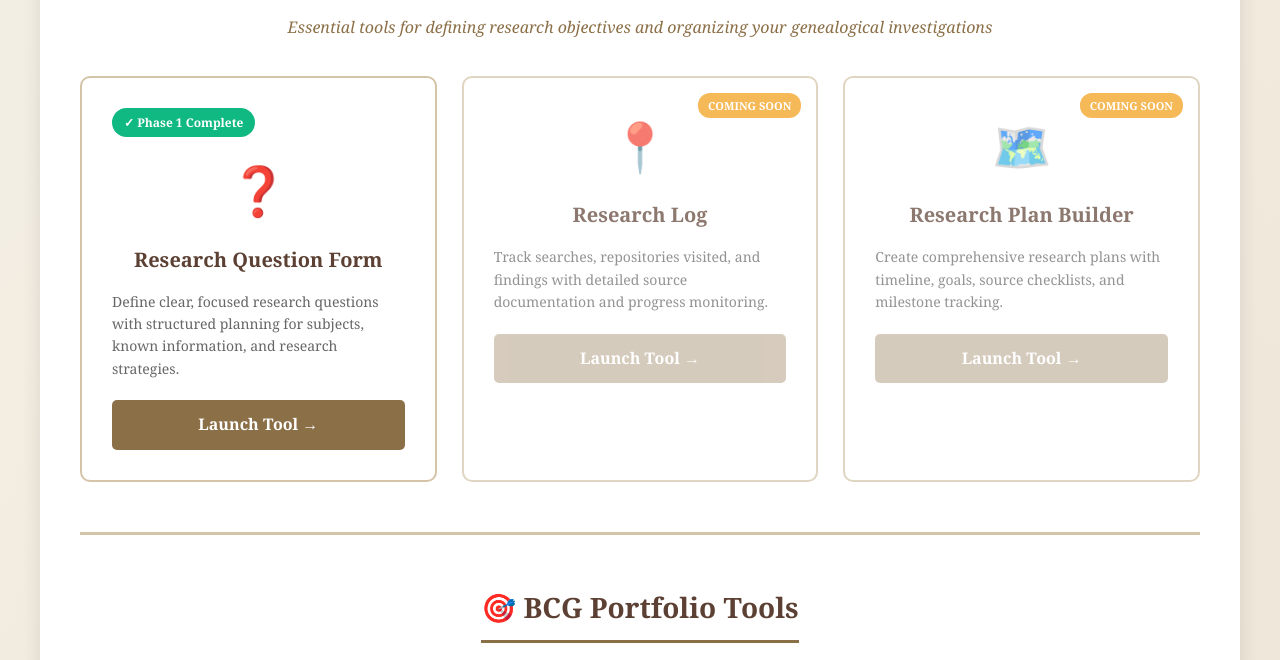
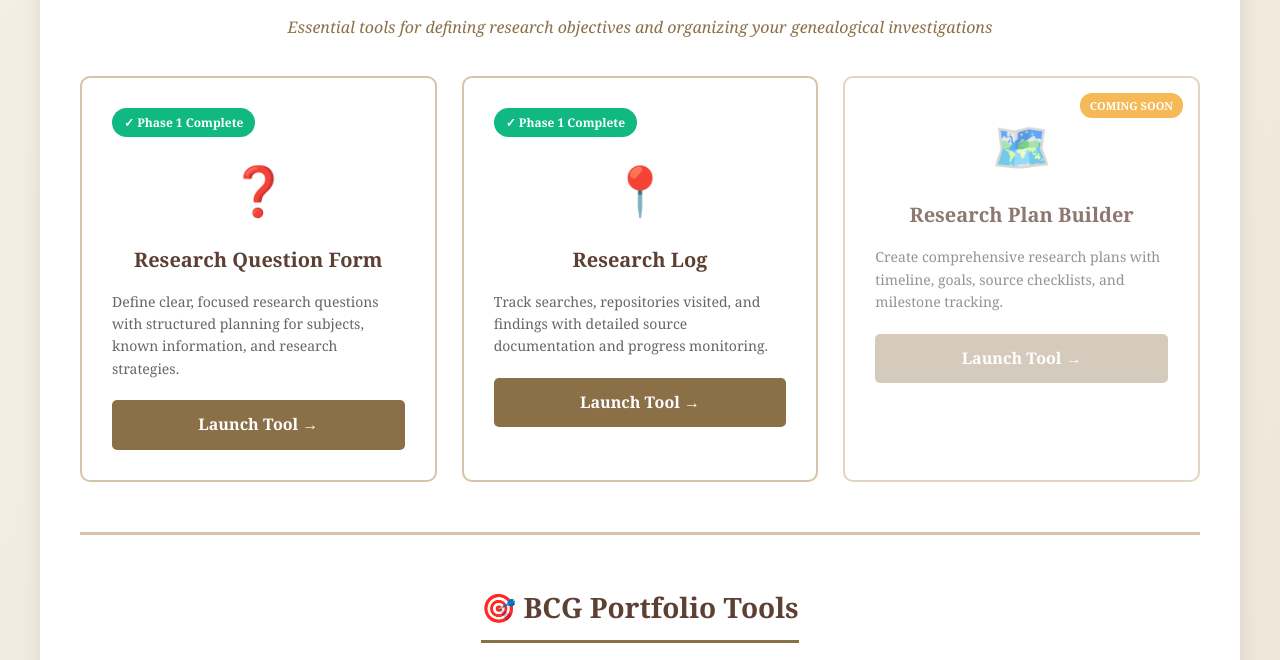
Before and after one commit to BKGenealogy/bkgenealogy.github.io, a plain HTML site: page index.html in a window 1280 px wide. Shown: the part 681-1341 px from the top of the page. Drawn offline with Linux system fonts and the light colour scheme.

Commit message:
add research log

```diff
--- a/index.html
+++ b/index.html
@@ -403,12 +403,12 @@
                     <a href="https://bkgenealogy.github.io/genealogy-research-question/" class="tool-link" target="_blank">Launch Tool →</a>
                 </div>
 
-                <div class="tool-card coming-soon">
-                    <span class="coming-soon-badge">Coming Soon</span>
+                <div class="tool-card">
+                    <div class="phase-badge">✓ Phase 1 Complete</div>
                     <div class="tool-icon">📍</div>
                     <h3>Research Log</h3>
                     <p>Track searches, repositories visited, and findings with detailed source documentation and progress monitoring.</p>
-                    <a href="#" class="tool-link">Launch Tool →</a>
+                    <a href="https://bkgenealogy.github.io/genealogy-research-log/" class="tool-link" target="_blank">Launch Tool →</a>
                 </div>
 
                 <div class="tool-card coming-soon">
```
